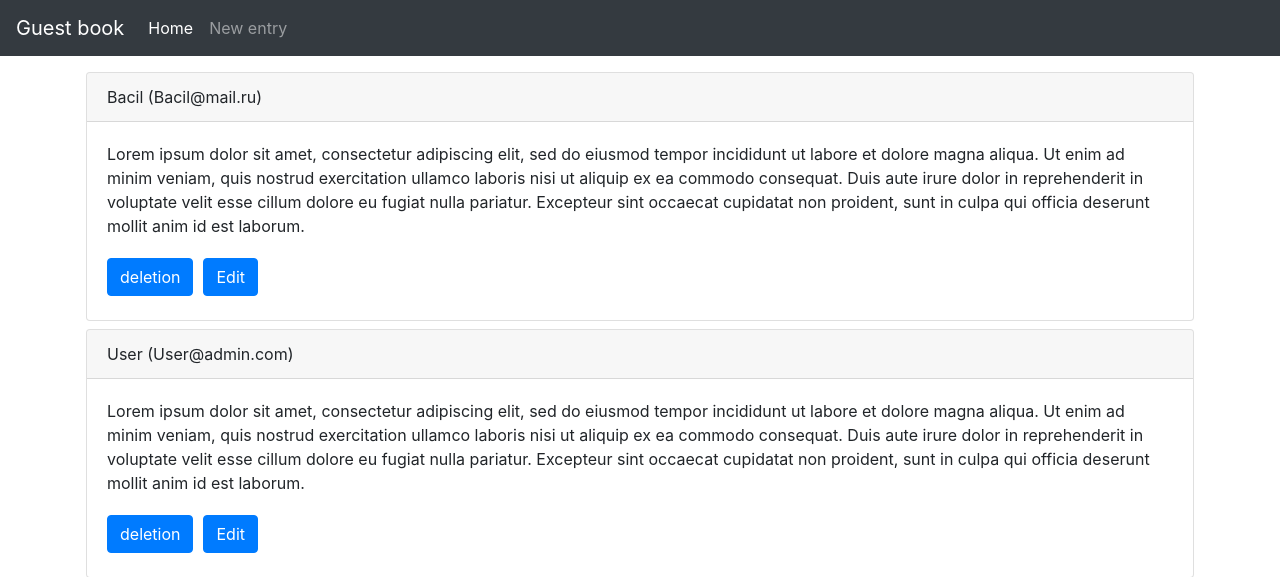
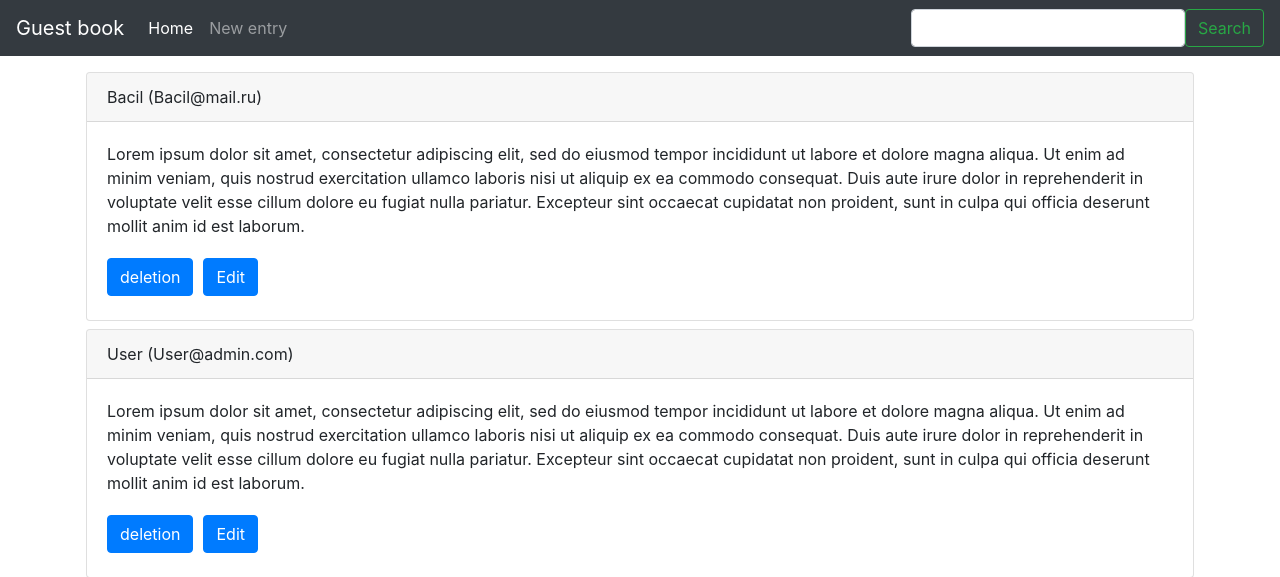
Before and after one commit to k2Raven/python_group_3_exam_6, a Django app: page / in a window 1280 px wide. Shown: the top 577 px of the page. Run offline with Django 3.2, Linux system fonts and the light colour scheme; data comes from the database, SQL or seed files in the repository; some libraries are stand-ins or nearby versions.

Commit message:
добавил поиск

```diff
--- a/source/webapp/forms.py
+++ b/source/webapp/forms.py
@@ -6,3 +6,7 @@ class RecordForm(forms.Form):
     author = forms.CharField(max_length=40, required=True, label='Name')
     email_author = forms.EmailField(max_length=60, required=True, label='Email Address')
     text = forms.CharField(max_length=3000, required=True, label='Text', widget=widgets.Textarea)
+
+
+class SearchForm(forms.Form):
+    query = forms.CharField(required=True)
--- a/source/webapp/templates/base.html
+++ b/source/webapp/templates/base.html
@@ -16,6 +16,7 @@
     <ul class="navbar-nav">
       {% block menu %}{% endblock %}
     </ul>
+      {% block search %}{% endblock %}
   </div>
 </nav>
 
--- a/source/webapp/templates/index.html
+++ b/source/webapp/templates/index.html
@@ -1,4 +1,5 @@
 {% extends "base.html" %}
+{% load widget_tweaks %}
 {% block title %}Guest book{% endblock %}
 {% block menu %}
       <li class="nav-item active">
@@ -7,6 +8,14 @@
       <li class="nav-item">
         <a class="nav-link" href="{% url 'new_record' %}">New entry</a>
       </li>
+{% endblock %}
+{% block search %}
+    {% for field in form %}
+    <form class="form-inline ml-auto my-2 my-lg-0">
+      {{ field|add_class:'form-control' }}
+      <button class="btn btn-outline-success my-2 my-sm-0" type="submit">Search</button>
+    </form>
+    {% endfor %}
 {% endblock %}
 {% block content %}
     {% for record in records %}
--- a/source/webapp/views.py
+++ b/source/webapp/views.py
@@ -1,14 +1,22 @@
 from django.shortcuts import render, redirect, get_object_or_404
 
-from webapp.forms import RecordForm
+from webapp.forms import RecordForm, SearchForm
 from webapp.models import Record
 
 
 def index_view(request, *args, **kwargs):
-    records = Record.objects.order_by('-created_at').filter(status='active')
-    return render(request, 'index.html', context={
-        'records': records
-    })
+    if request.method == 'GET':
+        form = SearchForm()
+        if request.GET:
+            r = request.GET.get('query')
+            records = Record.objects.order_by('-created_at').filter(author__contains=r, status='active')
+        else:
+            records = Record.objects.order_by('-created_at').filter(status='active')
+        return render(request, 'index.html', context={
+            'records': records,
+            'form': form
+        })
+
 
 
 def record_create_view(request, *args, **kwargs):
```
